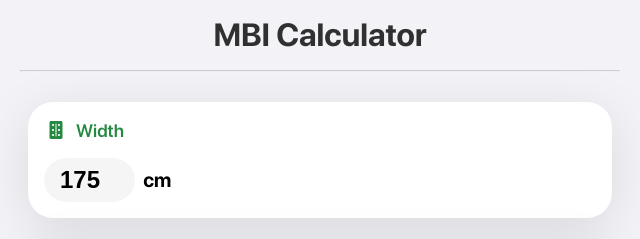
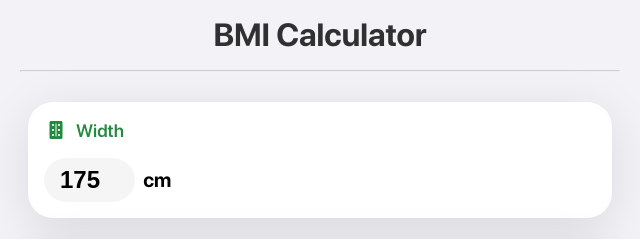
Before and after one commit to x0sina/BMI-Calculator, a plain HTML site: page index.html in a window 1280 px wide. Shown: the top 239 px of the page, 320-960 px from the left. Drawn offline with Linux system fonts and the light colour scheme.

Commit message:
mbi renamed to bmi

```diff
--- a/index.html
+++ b/index.html
@@ -5,7 +5,7 @@
     <meta charset="UTF-8">
     <meta http-equiv="X-UA-Compatible" content="IE=edge">
     <meta name="viewport" content="width=device-width, initial-scale=1.0">
-    <title>MBI Calculator</title>
+    <title>BMI Calculator</title>
     <link rel="stylesheet" href="./style.css">
     <script src="./script.js" defer></script>
 </head>
@@ -14,7 +14,7 @@
     <div>
         <div class="title">
             <h1>
-                MBI Calculator
+                BMI Calculator
             </h1>
         </div>
         <hr>
```
